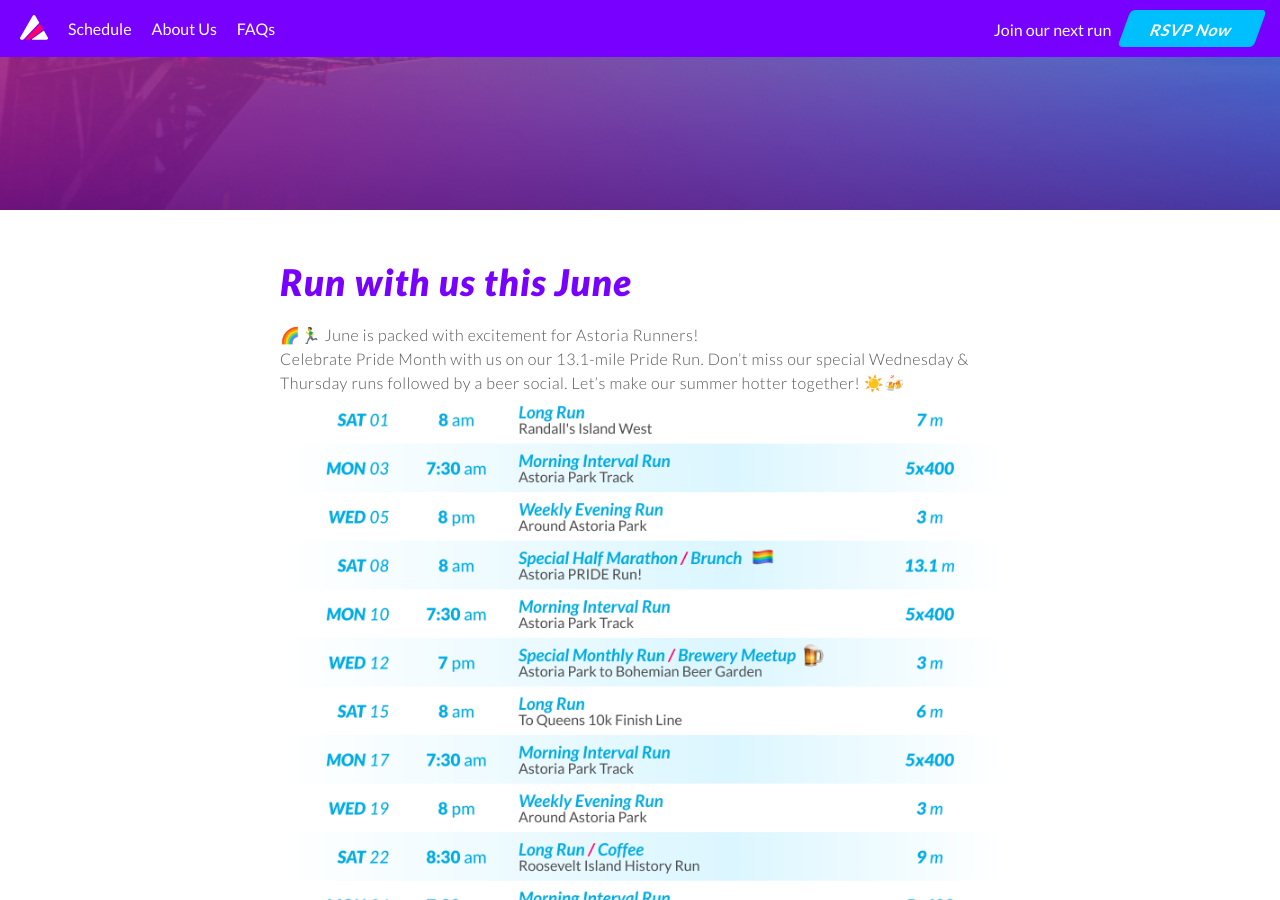
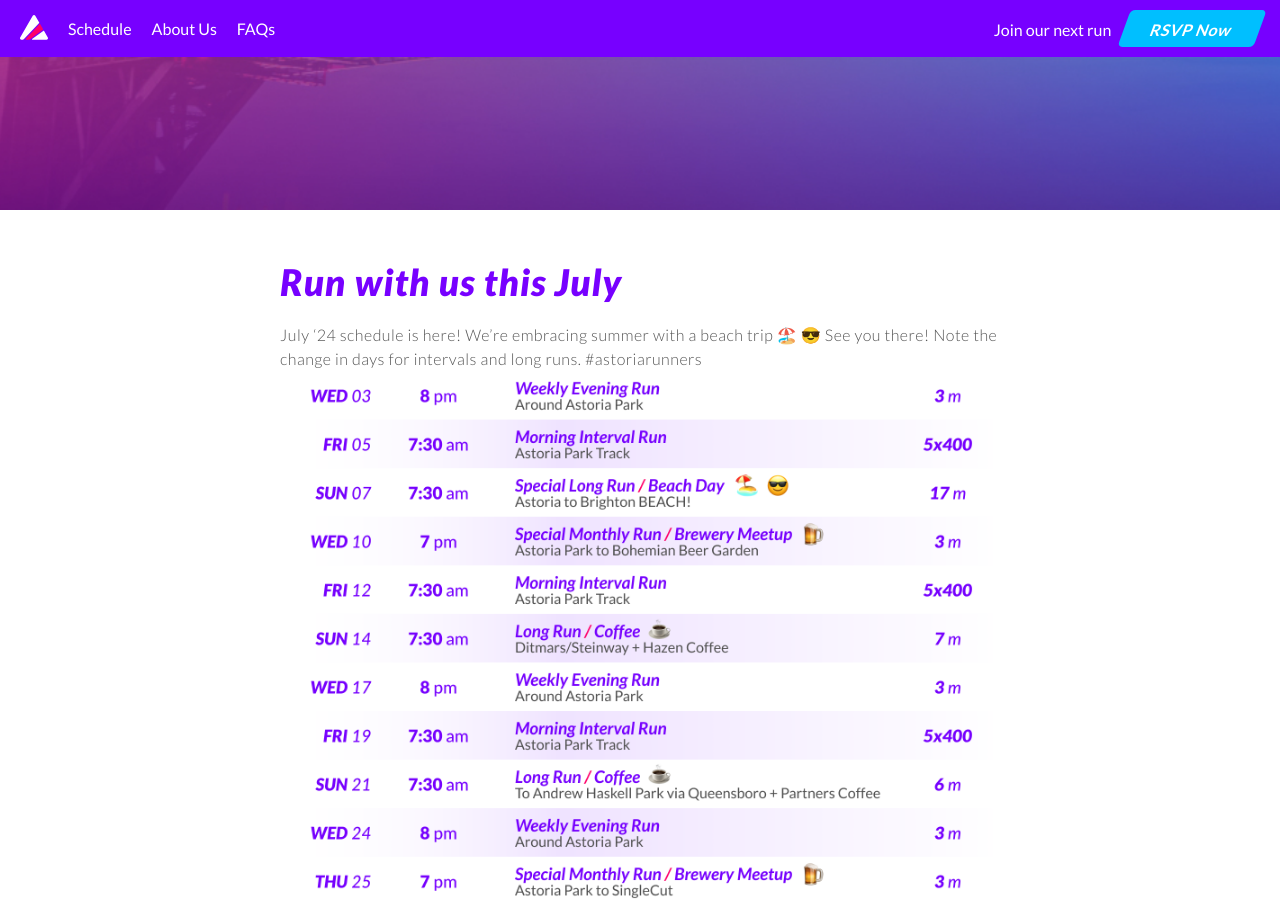
Before and after one commit to maxdug/astoriarunners, a Jekyll site: the page built from index.markdown, in a window 1280 px wide and 900 px high, scrolled down 465 px. Built offline with Jekyll 4.4.1, drawn with Linux system fonts in a browser that asks for light colours; nearby versions of some CDN libraries.

Commit message:
schedule update

```diff
--- a/_layouts/home.html
+++ b/_layouts/home.html
@@ -9,10 +9,10 @@ layout: base
 </div><!-- End hero -->
 
 <div class="article">
-    <h1 id="schedule" >Run with us this June</h1>
-    <p>🌈🏃‍♂️ June is packed with excitement for Astoria Runners!<br>
-        Celebrate Pride Month with us on our 13.1-mile Pride Run. Don’t miss our special Wednesday & Thursday runs followed by a beer social. Let’s make our summer hotter together! ☀️🍻<br>
-        <img src="/schedules/june-24.png" alt="June Schedule">
+    <h1 id="schedule" >Run with us this July</h1>
+    <p>July ‘24 schedule is here! We’re embracing summer with a beach trip 🏖️ 😎 See you there! Note the change in days for intervals and long runs.
+      #astoriarunners<br>
+        <img src="/schedules/july-24.png" alt="July Schedule">
     </p>
   </div><!-- End article -->
 
```
Also changed, not shown: schedules/july-24.png (added), 3 other files.
